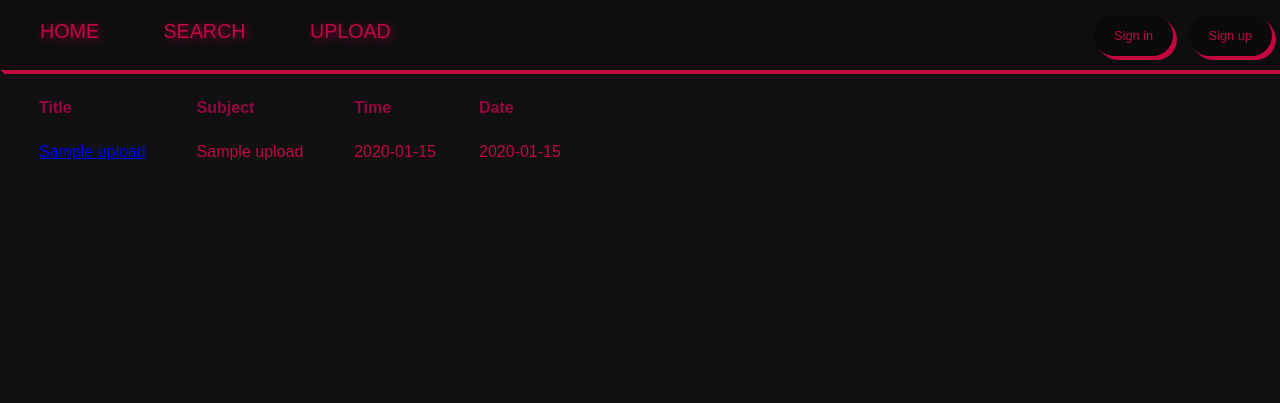
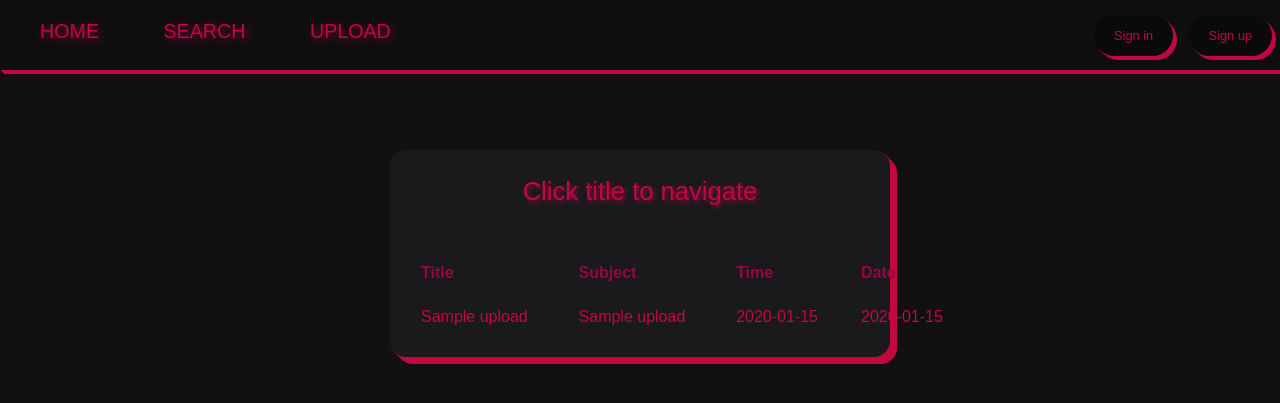
Before and after one commit to oskrsjlnd/imageboard, a Flask app: template templates/my_uploads.html in a window 1280 px wide. Shown: the top 403 px of the page. Run offline with Flask 2, Linux system fonts and the light colour scheme; the template is opened without the code that fills it: most values are stand-ins (such as "Sample title", 1, 10 or a date in 2020).

Commit message:
class changes due to css changes

```diff
--- a/templates/my_uploads.html
+++ b/templates/my_uploads.html
@@ -11,10 +11,11 @@
 {% endblock %}
 
 {% block content %}
-    <div class="form_container">
+    <div class="item_container">
     {% if uploads is defined and uploads|length > 0 %}
-       <h1 class="header_1">Navigate to image page by clicking on a title</h1>
-       <table class="my_uploads">
+       <h1 class="header_1">Click title to navigate</h1>
+       <div class="upload_list">
+           <table class="my_uploads">
            <thead>
            <tr>
                <th>Title</th>
@@ -26,14 +27,15 @@
            <tbody>
            {% for upload in uploads %}
                <tr>
-                   <td><a class="link" href="{{url_for('show_image', id=upload[0])}}">{{ upload[2] }}</a></td>
+                   <td><a class="myup_link" href="{{url_for('show_image', image_id=upload[0])}}">{{ upload[2] }}</a></td>
                    <td>{{ upload[1] }}</td>
                    <td>{{ upload[3].strftime('%H:%M') }}</td>
                    <td>{{ upload[3].strftime('%d/%m/%Y') }}</td>
                </tr>
            {% endfor %}
            </tbody>
-       </table>
+           </table>
+        </div>
     {% else %}
        <h1 class="header_1">You have no uploads!</h1>
     {% endif %}
```
